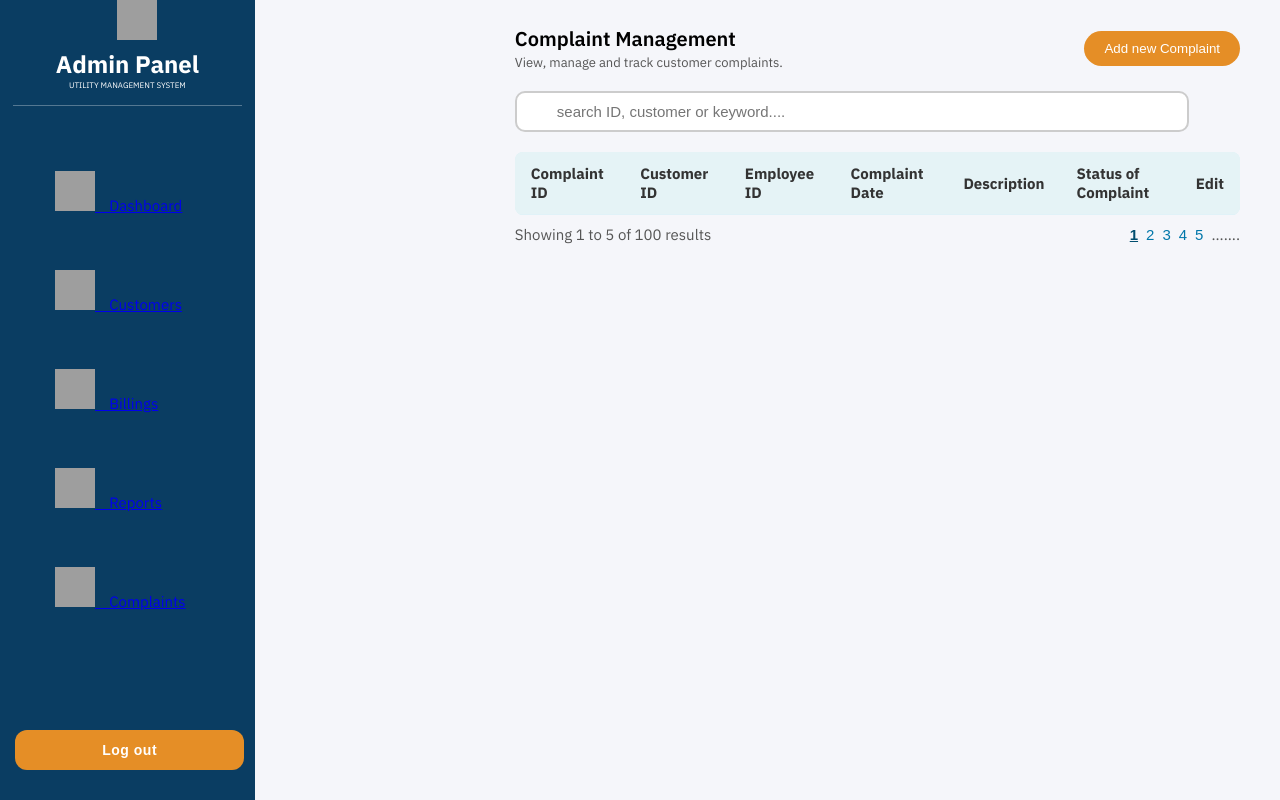
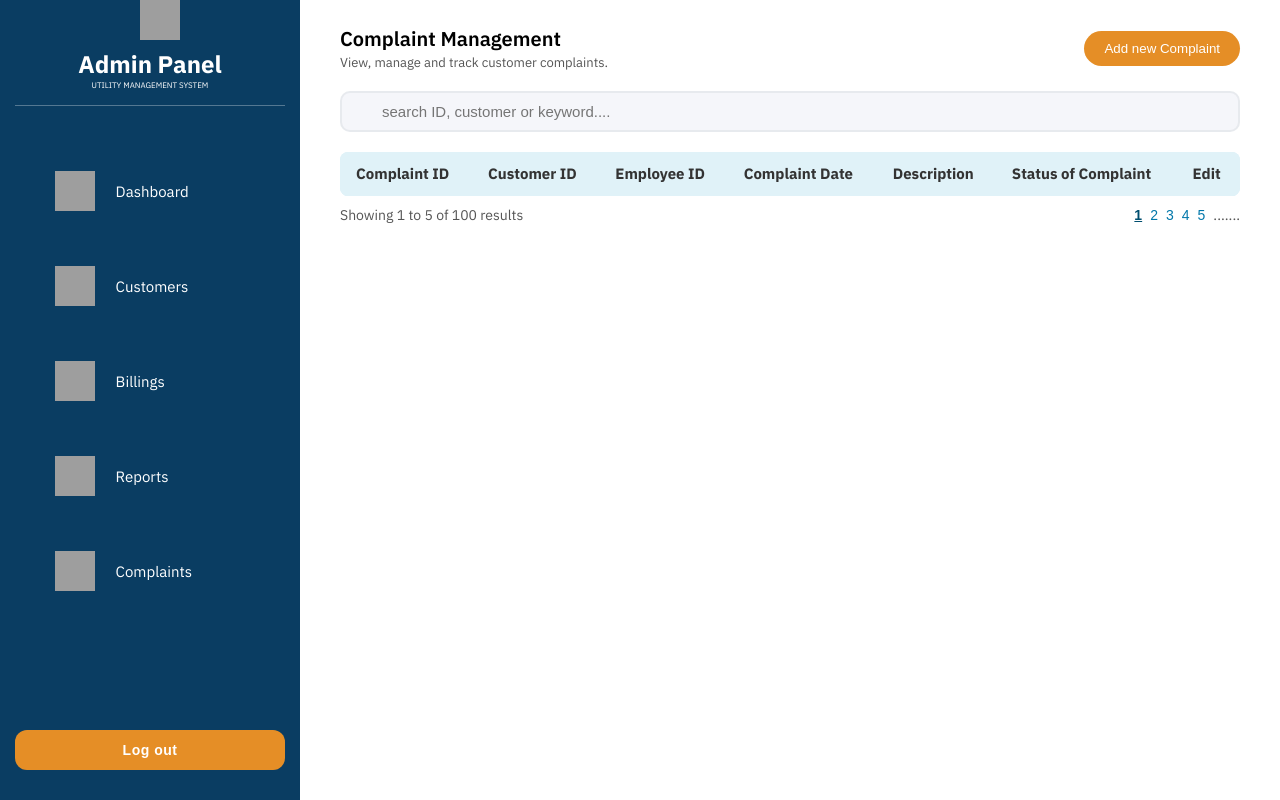
Before and after one commit to Sadeeshana/Utility-Managment-System, a PHP site: page /complaint_management.html in a window 1280 px wide. Run offline with PHP 8.4, Linux system fonts and the light colour scheme; lists and menus that the app fills with data are empty; grey boxes are pictures that could not be loaded.

Commit message:
Update css
Update css

```diff
--- a/Frontend/complaint_management.css
+++ b/Frontend/complaint_management.css
@@ -1,3 +1,5 @@
+        @import url('https://fonts.googleapis.com/css2?family=IBM+Plex+Sans:wght@300;400;500;600;700&display=swap');
+
         /* Sidebar */
         * {
             margin: 0;
@@ -6,13 +8,14 @@
         }
 
         body {
-            background-color: #F5F6FA;
-            font-family: 'IBM Plex Sans', sans-serif;
+            background-color: white;
+            font-family: 'IBM Plex Sans';
         }
 
         .container {
             display: flex;
             height: 100vh;
+            background-color: white;
         }
 
         .sidebar {
@@ -69,6 +72,24 @@
             transition: all 0.3s;
             font-weight: normal;
             font-size: 15px;
+        }
+
+        .sidebar ul li a,
+        .sidebar ul li a:link,
+        .sidebar ul li a:visited {
+          display: flex;
+          align-items: center;
+          gap: 10px;
+          width: 100%;
+          padding: 0;
+          color: inherit !important;
+          text-decoration: none !important;
+          box-sizing: border-box;
+        }
+
+        .sidebar ul li a:focus {
+          outline: 2px solid rgba(255,255,255,0.18);
+          outline-offset: 2px;
         }
 
         .sidebar ul li img {
@@ -149,8 +170,12 @@
 
 /* Main content */
 .main {
-  margin-left: 220px;
+  /* occupy remaining space beside the sidebar */
+  flex: 1 1 auto;
+  min-width: 0;
+  margin-left: 0;
   padding: 25px 40px;
+  overflow: auto;
 }
 
 .header {
@@ -164,12 +189,14 @@
   margin: 0;
   font-family: 'IBM Plex Sans';
   font-weight: 600;
+
 }
 
 .header p {
   margin: 2px 0 0 0;
   font-size: 13px;
   color: #555;
+  font-family: 'IBM Plex Sans';
 }
 
 .add-btn {
@@ -194,17 +221,20 @@
 }
 
 .search-bar input {
-  width: 93%;
+  width: 100%;
   padding: 10px 40px;
   border-radius: 10px;
-  border: 2px solid #ccc;
+  border: 2px solid rgba(3,45,61,0.06);
   font-size: 15px;
-  transition: border-color 0.3s;
+  transition: border-color 0.3s, box-shadow 0.18s;
   outline: none;
+  box-sizing: border-box;
+  background: #F5F6FA;
 }
 
 .search-bar input:focus {
-  border-color:none;
+  border-color: #82ccdd;
+  box-shadow: 0 8px 24px rgba(7,48,66,0.04);
 }
 
 .search-bar i {
@@ -226,7 +256,7 @@ table {
 }
 
 thead {
-  background-color: #e5f3f6;
+  background-color: #e0f2f8;
   font-weight: 600;
 }
 
@@ -252,7 +282,7 @@ tr:last-child td {
 /* Pagination */
 .pagination {
   margin-top: 10px;
-  font-size: 15px;
+  font-size: 14px;
   display: flex;
   justify-content: space-between;
   align-items: center;
@@ -273,7 +303,7 @@ tr:last-child td {
   border: none;
   color: #0077aa;
   cursor: pointer;
-  font-size: 15px;
+  font-size: 14px;
   transition: color 0.2s, font-weight 0.2s;
 }
 
```
Also changed, not shown: Frontend/Billing_Management.css (+5 -5 lines).
